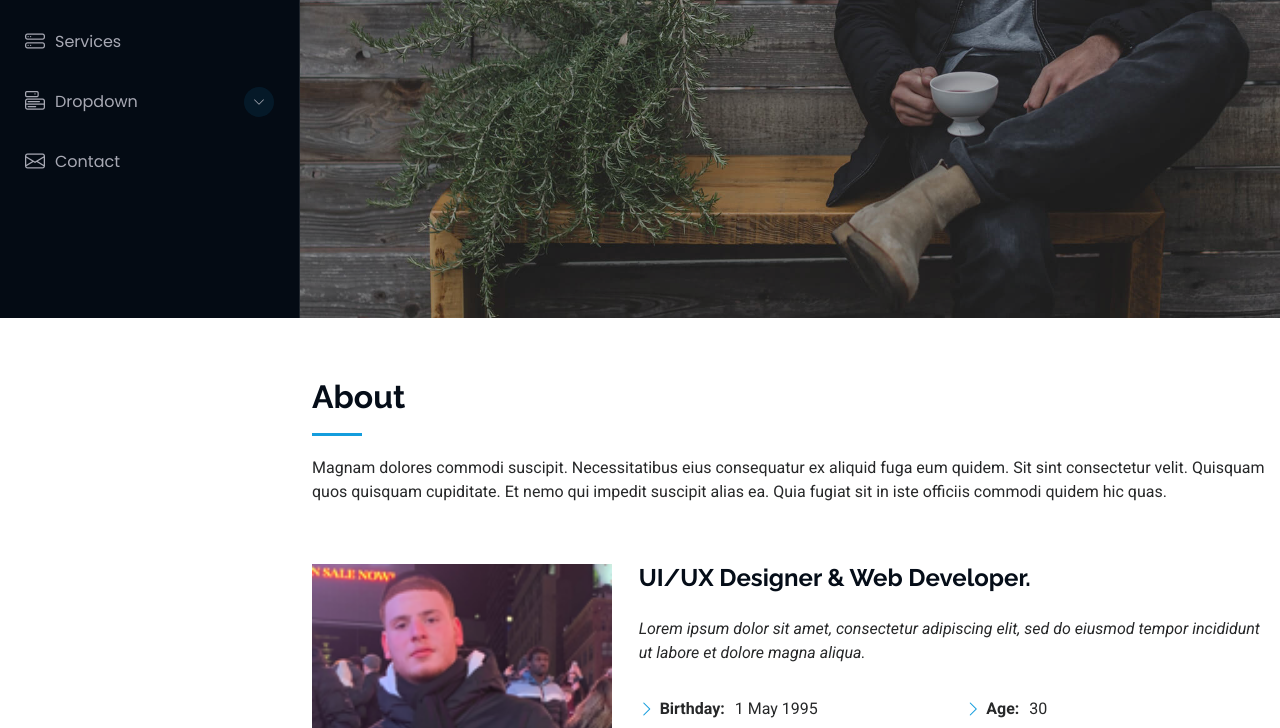
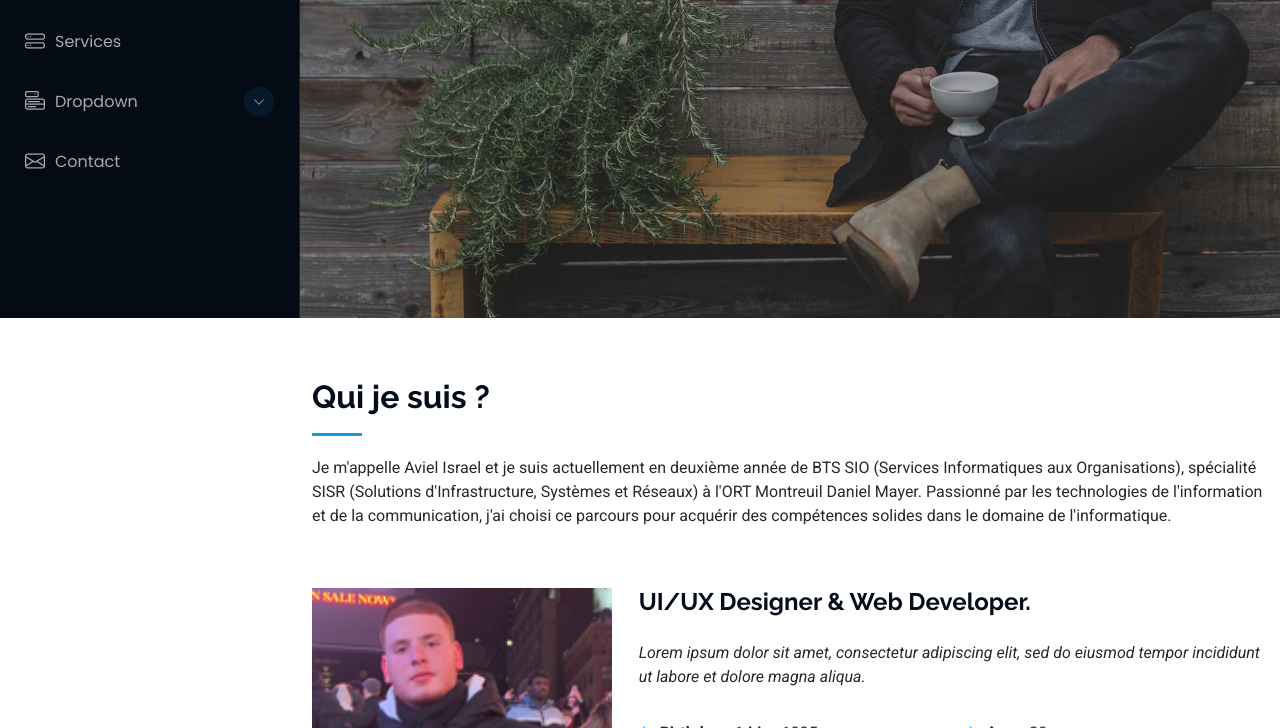
Before and after one commit to avielis/avielisrael, a plain HTML site: page index.html in a window 1280 px wide. Shown: the part 482-1210 px from the top of the page. Drawn offline with Linux system fonts and the light colour scheme.

Commit message:
qui je suis

```diff
--- a/index.html
+++ b/index.html
@@ -105,8 +105,8 @@
 
       <!-- Section Title -->
       <div class="container section-title" data-aos="fade-up">
-        <h2>About</h2>
-        <p>Magnam dolores commodi suscipit. Necessitatibus eius consequatur ex aliquid fuga eum quidem. Sit sint consectetur velit. Quisquam quos quisquam cupiditate. Et nemo qui impedit suscipit alias ea. Quia fugiat sit in iste officiis commodi quidem hic quas.</p>
+        <h2>Qui je suis ?</h2>
+        <p>Je m'appelle Aviel Israel et je suis actuellement en deuxième année de BTS SIO (Services Informatiques aux Organisations), spécialité SISR (Solutions d'Infrastructure, Systèmes et Réseaux) à l'ORT Montreuil Daniel Mayer. Passionné par les technologies de l'information et de la communication, j'ai choisi ce parcours pour acquérir des compétences solides dans le domaine de l'informatique.</p>
       </div><!-- End Section Title -->
 
       <div class="container" data-aos="fade-up" data-aos-delay="100">
```
